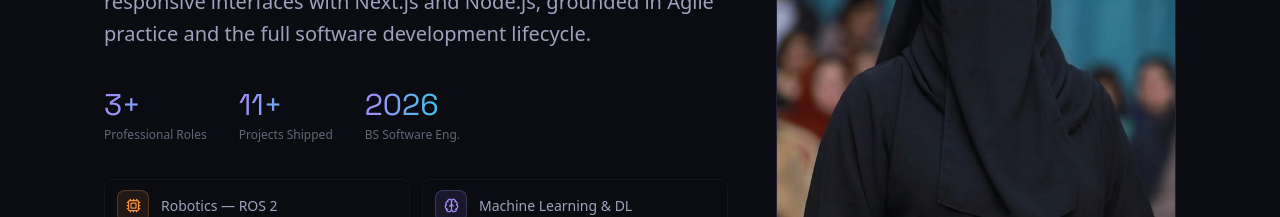
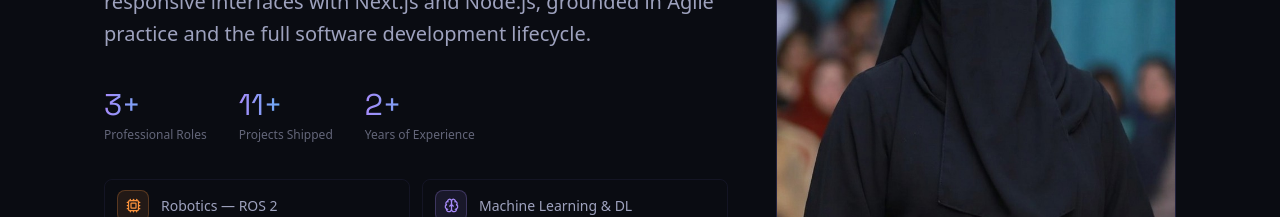
Before and after one commit to syedasumayya/portfolio, a Next.js app: page / in a window 1280 px wide. Shown: the part 1360-1577 px from the top of the page. Built offline with nearby package versions, Linux system fonts and the light colour scheme.

Commit message:
above sections are updated

```diff
--- a/src/components/About.tsx
+++ b/src/components/About.tsx
@@ -48,7 +48,7 @@ const focus = [
 const stats = [
   { value: "3+", label: "Professional Roles" },
   { value: "11+", label: "Projects Shipped" },
-  { value: "2026", label: "BS Software Eng." },
+  { value: "2+", label: "Years of Experience" },
 ];
 
 export default function About() {
--- a/src/components/Hero.tsx
+++ b/src/components/Hero.tsx
@@ -225,7 +225,7 @@ export default function Hero() {
               View Work
             </a>
             <a
-              href="/resume1.pdf"
+              href="/resume.pdf"
               download
               className="px-6 py-3 border text-sm tracking-[0.1em] uppercase transition-all duration-300"
               style={{ borderColor: `${PALETTE[2].color}60`, color: PALETTE[2].color }}
--- a/src/components/Navbar.tsx
+++ b/src/components/Navbar.tsx
@@ -7,7 +7,7 @@ import { usePathname } from "next/navigation";
 const links = [
   { href: "/#about", label: "About" },
   { href: "/#skills", label: "Skills" },
-  { href: "/projects", label: "Projects" },
+  { href: "/#projects", label: "Projects" },
   { href: "/#education", label: "Education" },
   { href: "/contact", label: "Contact" },
 ];
```
